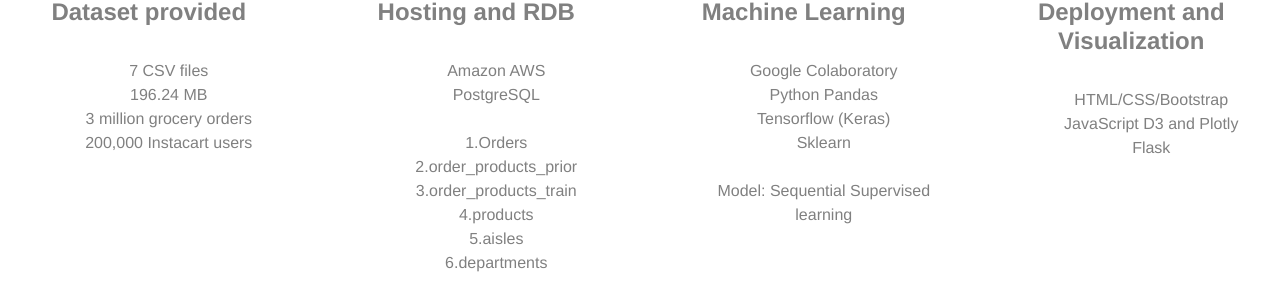
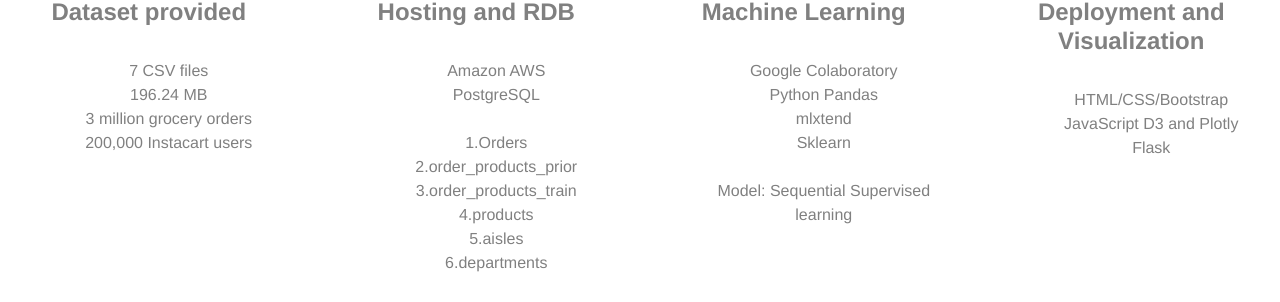
Before and after one commit to Jrfelix13/Final-Project, a Python web app: template website/templates/index.html in a window 1280 px wide. Shown: the part 1292-1594 px from the top of the page. Run offline with Jinja, Linux system fonts and the light colour scheme; the template is opened without the code that fills it, so the values that code supplies are empty; some libraries are stand-ins or nearby versions.

Commit message:
Update index.html

```diff
--- a/website/templates/index.html
+++ b/website/templates/index.html
@@ -125,7 +125,7 @@
                 <ul style="color:grey; text-align: center; list-style-type:none;">
                     <li>Google Colaboratory</li>
                     <li>Python Pandas</li>
-                    <li>Tensorflow (Keras)</li>
+                    <li>mlxtend</li>
                     <li>Sklearn</li>
                     <br>
                     <li>Model: Sequential Supervised learning</li>
```
